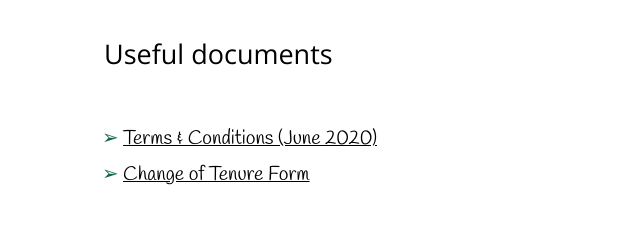
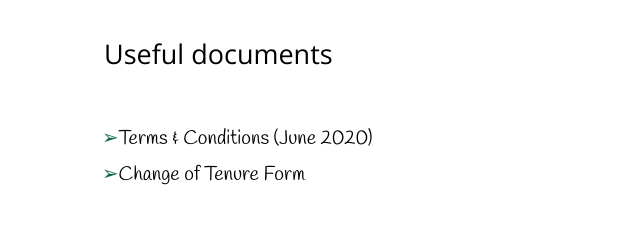
Before and after one commit to norbu35/montessori-garden, an Astro site: page /parents-corner in a window 1280 px wide. Shown: the part 880-1119 px from the top of the page, 0-640 px from the left. Built offline with nearby package versions, Linux system fonts and the light colour scheme; Astro itself is replaced by a stand-in of ours; no server answers.

```diff
--- a/src/pages/parents-corner.astro
+++ b/src/pages/parents-corner.astro
@@ -44,16 +44,8 @@
     </p>
     <h2>Useful documents</h2>
     <ul>
-      <li>
-        <a href="/documents/terms-and-conditions.pdf" class="download"
-          >Terms & Conditions (June 2020)</a
-        >
-      </li>
-      <li>
-        <a href="/documents/change-of-tenure.pdf" class="download"
-          >Change of Tenure Form</a
-        >
-      </li>
+      <li>Terms & Conditions (June 2020)</li>
+      <li>Change of Tenure Form</li>
     </ul>
     <h2>Policies & Procedures</h2>
     <p>
```
Also changed, not shown: 12 other files.
